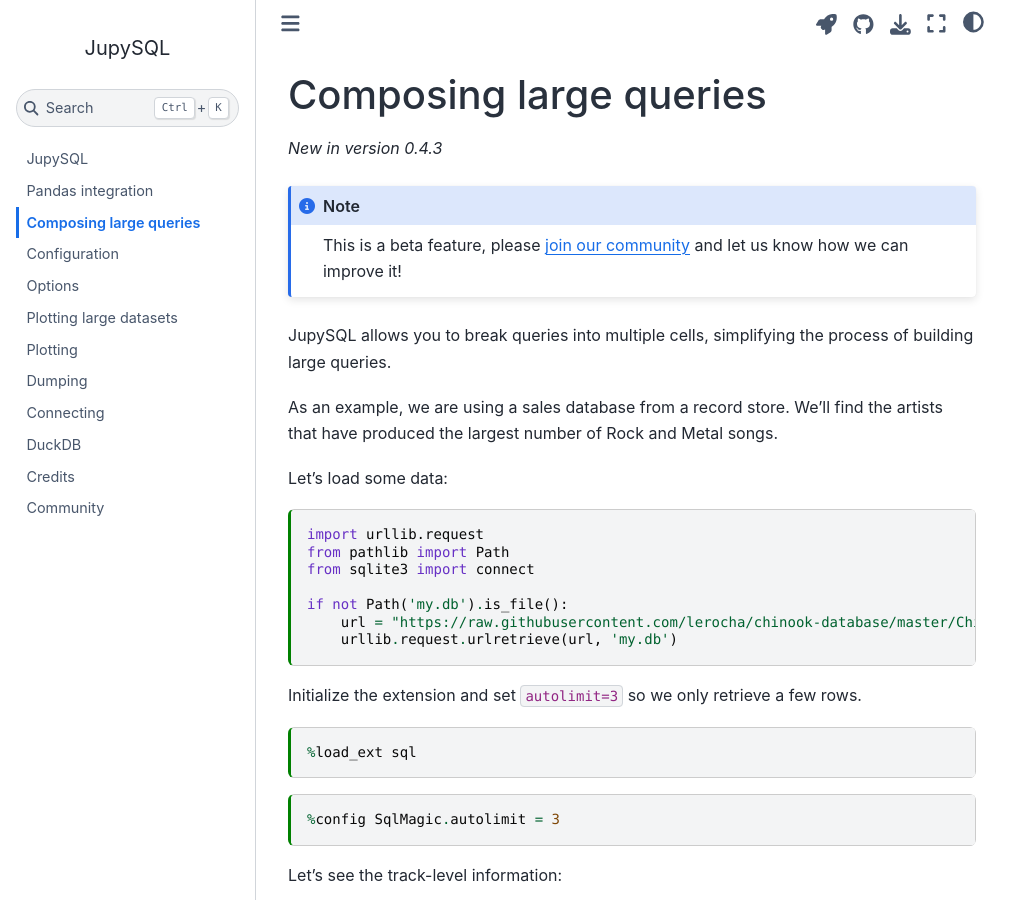
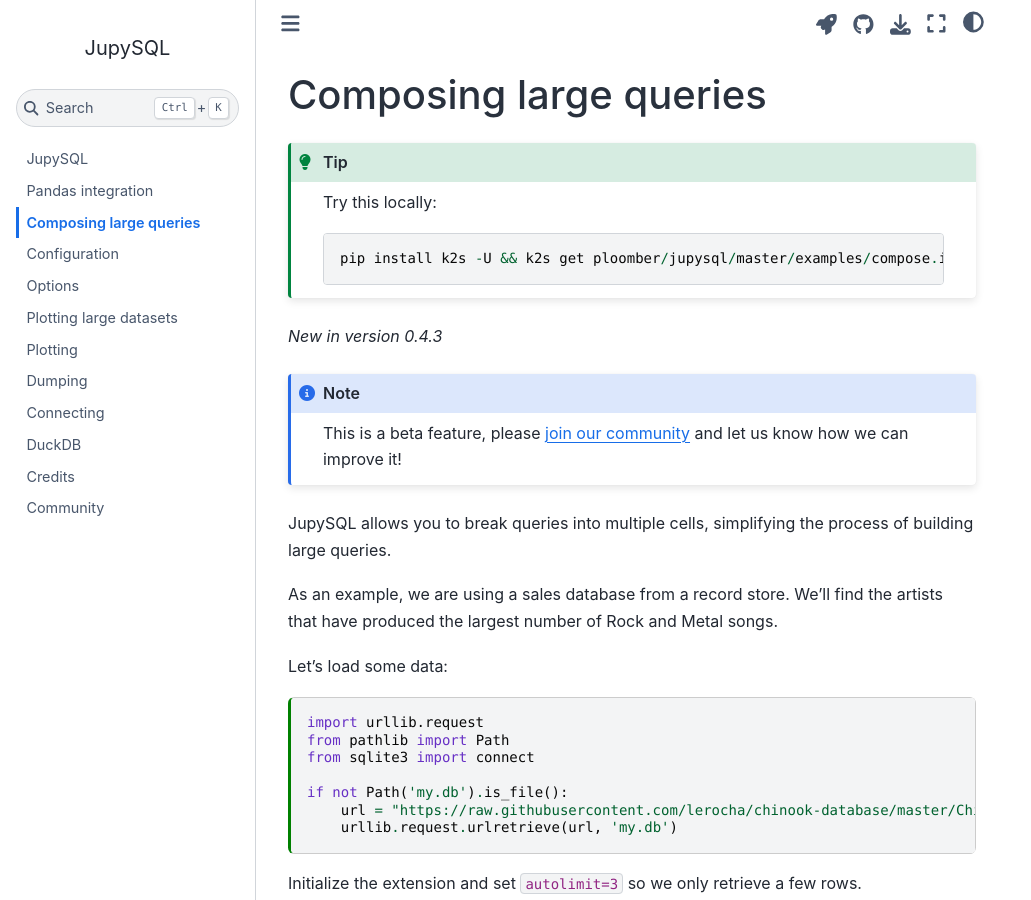
Before and after one commit to catherinedevlin/ipython-sql, a Jupyter Book: the page built from doc/compose.md, in a window 1280 px wide and 900 px high. Shown: the whole window, without its empty margins (0-1031 px from the left). Built offline with Jupyter Book 1.0.4 settings and Sphinx 7.4.7 and the Sphinx Book theme 1.1.4, drawn with Linux system fonts in a browser that asks for light colours.

Commit message:
adds compose notebook

````diff
--- a/doc/compose.md
+++ b/doc/compose.md
@@ -12,6 +12,16 @@
 ---
 
 # Composing large queries
+
+```{tip}
+Try this locally:
+
+~~~
+pip install k2s -U && k2s get ploomber/jupysql/master/examples/compose.ipynb
+~~~
+
+```
+
 
 *New in version 0.4.3*
 
````
Also changed, not shown: 1 other file.
